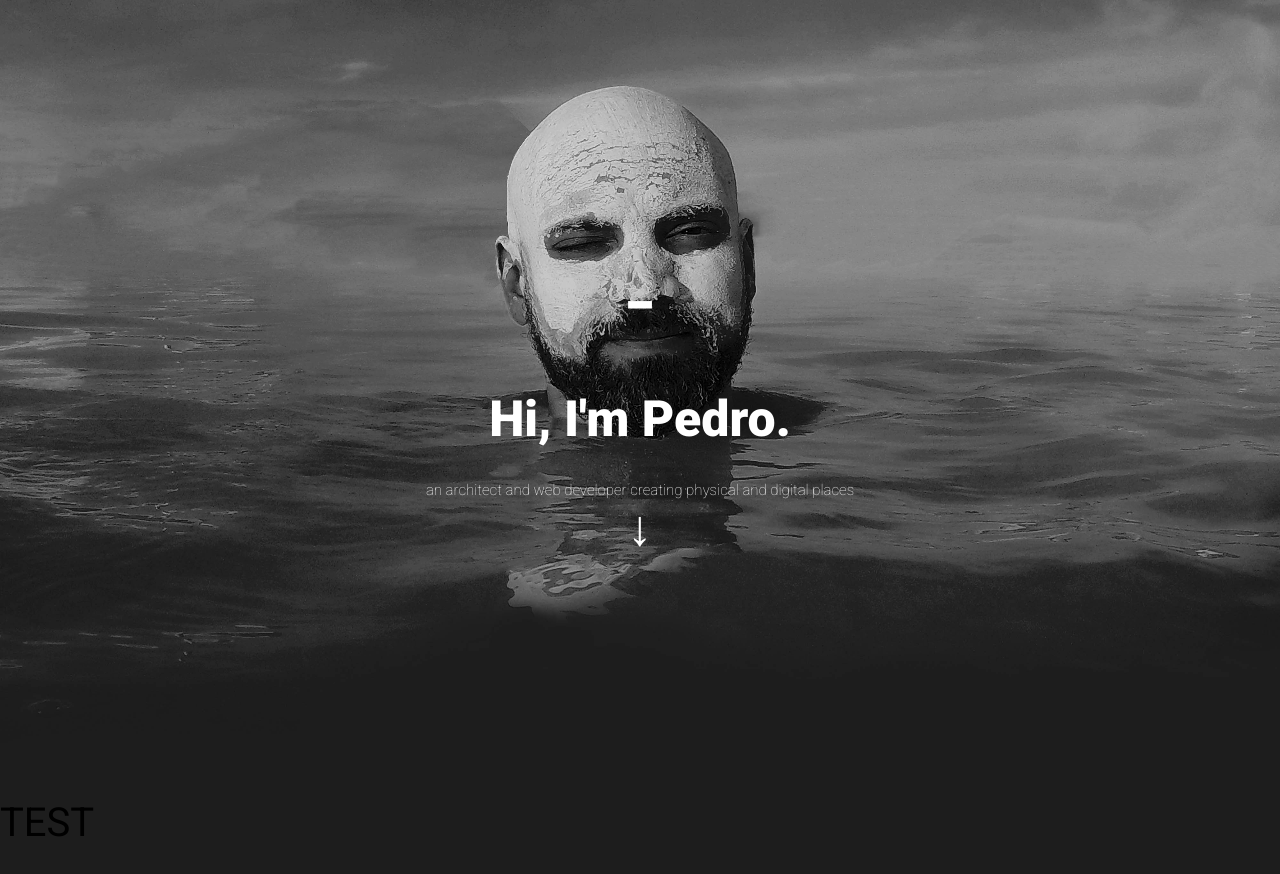
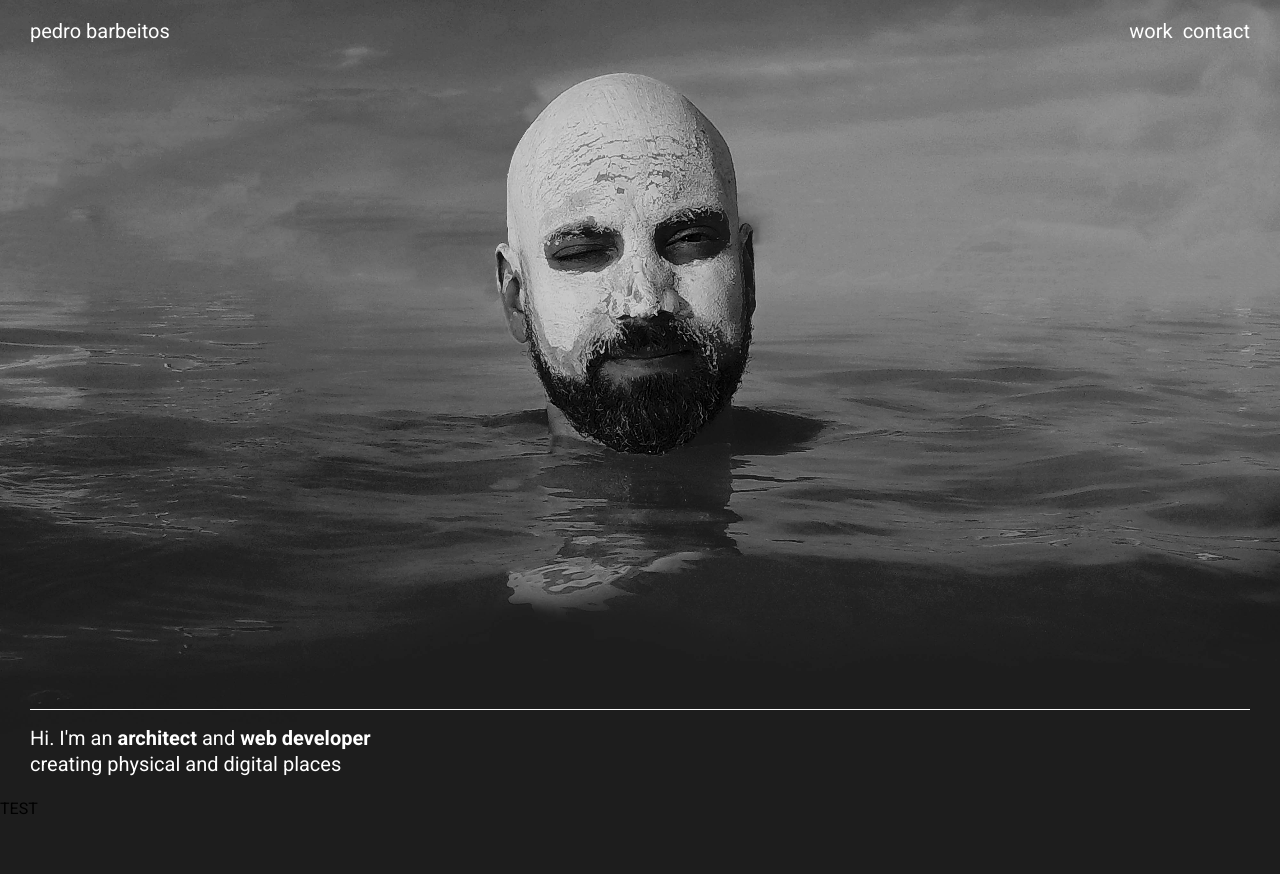
Before and after one commit to pedrobarbeitos/pedrobarbeitos.dev, a Next.js app: page / in a window 1280 px wide. Shown: the top 874 px of the page. Built offline with nearby package versions, Linux system fonts and the light colour scheme.

Commit message:
Home page design updated to match figma

```diff
--- a/src/app/components/Float.scss
+++ b/src/app/components/Float/Float.scss
@@ -1,7 +1,11 @@
+.containerCanvas{
+    display: flex;
+    justify-content: center;
+
+}
+
 .canvas {
     width: 100vw;
     height: 100vh;
-    display: block;
     position: relative;
-
 }
--- a/src/app/components/Float.tsx
+++ b/src/app/components/Float/Float.tsx
@@ -27,7 +27,7 @@ const Float: React.FC<Props> = () => {
     }
 
     function upDown(v: number) {
-      return Math.sin(v) * 0.5 + 0.5;
+      return Math.sin(v) * 0.5 + 0.1;
     }
 
     function render(time: number) {
@@ -87,7 +87,7 @@ const Float: React.FC<Props> = () => {
   }
 
   return (
-    <div>
+    <div className='containerCanvas'>
       <canvas className='canvas' ref={canvasRef}></canvas>
       <img
         ref={imgRef}
--- /dev/null
+++ b/src/app/components/Navbar/Navbar.scss
@@ -0,0 +1,23 @@
+.navbar {
+    position: relative;
+    width: 100%;
+    height: 150px;
+    display: flex;
+    justify-content: space-between;
+    font-size: 20px;
+
+}
+
+.navbarLeft {
+    position: relative;
+    display: flex;
+    gap: 10px;
+    font-size: inherit;
+}
+
+.navbarRight {
+    position: relative;
+    display: flex;
+    gap: 10px;
+    font-size: inherit;
+}
--- /dev/null
+++ b/src/app/components/Navbar/Navbar.tsx
@@ -0,0 +1,21 @@
+import Link from 'next/link'
+import React from 'react'
+import './Navbar.scss'
+
+type Props = {}
+
+function Navbar({}: Props) {
+  return (
+    <div className='navbar'>
+        <div className='navbarLeft'>
+            <Link href='/'>pedro barbeitos</Link>
+        </div>
+        <div className='navbarRight'>
+            <Link href=''>work</Link>
+            <Link href=''>contact</Link>
+        </div>
+    </div>
+  )
+}
+
+export default Navbar
--- a/src/app/page.scss
+++ b/src/app/page.scss
@@ -1,30 +1,25 @@
-.container {
-    width: 100vw;
-    height: 100vh;
+
+.containerMain {
+    width: 100%;
+    height: 100%;
+    padding: 20px 30px 10px 30px;
+    z-index: 1;
     background-color: transparent;
     position: absolute;
-    z-index: 2;
     display: flex;
     flex-direction: column;
-    justify-content: center;
-    align-items: center;
+    justify-content: space-between;
     color: white;
-    text-align: center;
-}
-
-.strike {
-    font-size: 100px;
-    font-weight: 700px;
 
 }
 
-.arrow {
-    font-size: 50px;
-    font-weight: 700px;
+.containerText {
+    border-top: 1px solid;
+    padding-top: 15px;
 }
 
 .test {
     position: relative;
     height: 1800px;
-    font-size: 40px;
+
 }
--- a/src/app/page.tsx
+++ b/src/app/page.tsx
@@ -1,14 +1,16 @@
-import Float from "./components/Float";
+import Float from "./components/Float/Float";
+import Navbar from "./components/Navbar/Navbar";
 import './page.scss'
 
 export default function Home() {
   return (
     <div>
-      <div className="container">
-        <div className="strike">-</div>
-        <h1>Hi, I'm Pedro.</h1>
-        <h2>an architect and web developer creating physical and digital places</h2>
-        <div className="arrow">↓</div>
+      <div className="containerMain">
+        <Navbar/>
+        <h1 className="containerText">
+          <p>Hi. I'm an <b>architect</b> and <b>web developer</b></p>
+          <p>creating physical and digital places</p>
+        </h1>
       </div>
       <Float/>
       <div className="test"> TEST </div>
--- a/src/styles/globals.scss
+++ b/src/styles/globals.scss
@@ -10,11 +10,23 @@ body {
     overflow-x: hidden;
     background-color: rgba(29, 29, 29, 1);
     color: black;
+    font-smooth: always;
 }
 
+a{
+    text-decoration: none;
+    color: inherit;
+}
+
+a:hover{
+    color: red;
+}
+
+
 h1 {
-    font-size: 50px;
-    font-weight: 900;
+    font-size: 20px;
+    font-weight: 400;
+    line-height: 1.3;
 }
 
 h2 {
```
Also changed, not shown: public/profile.jpg.
